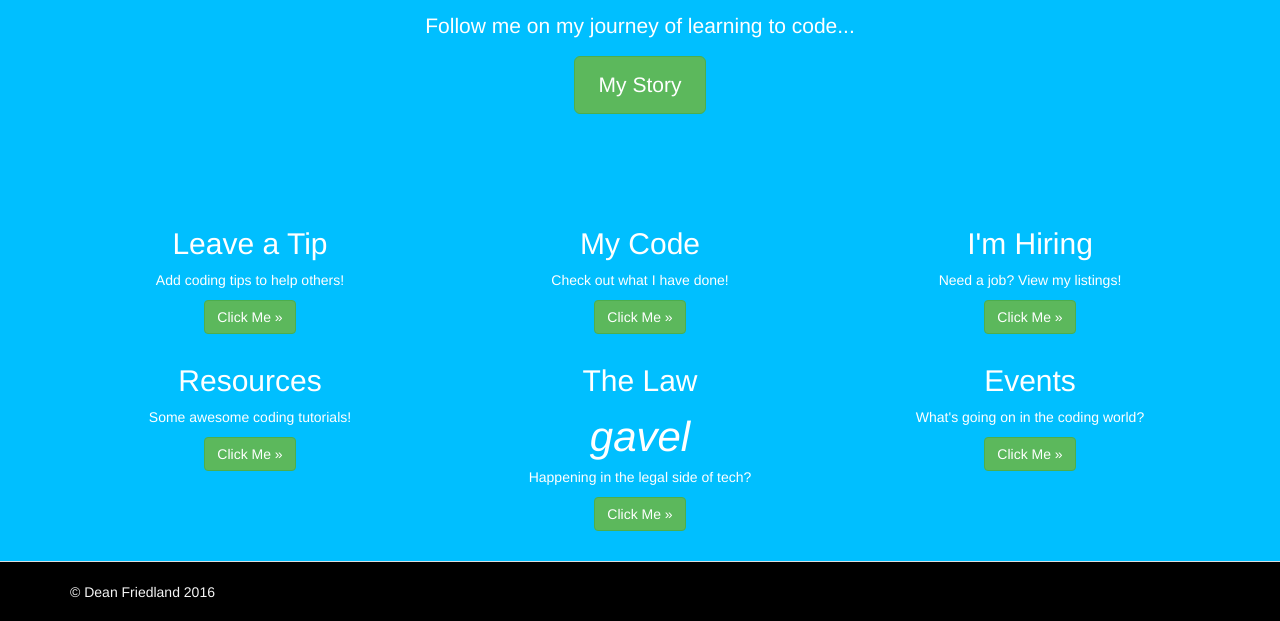
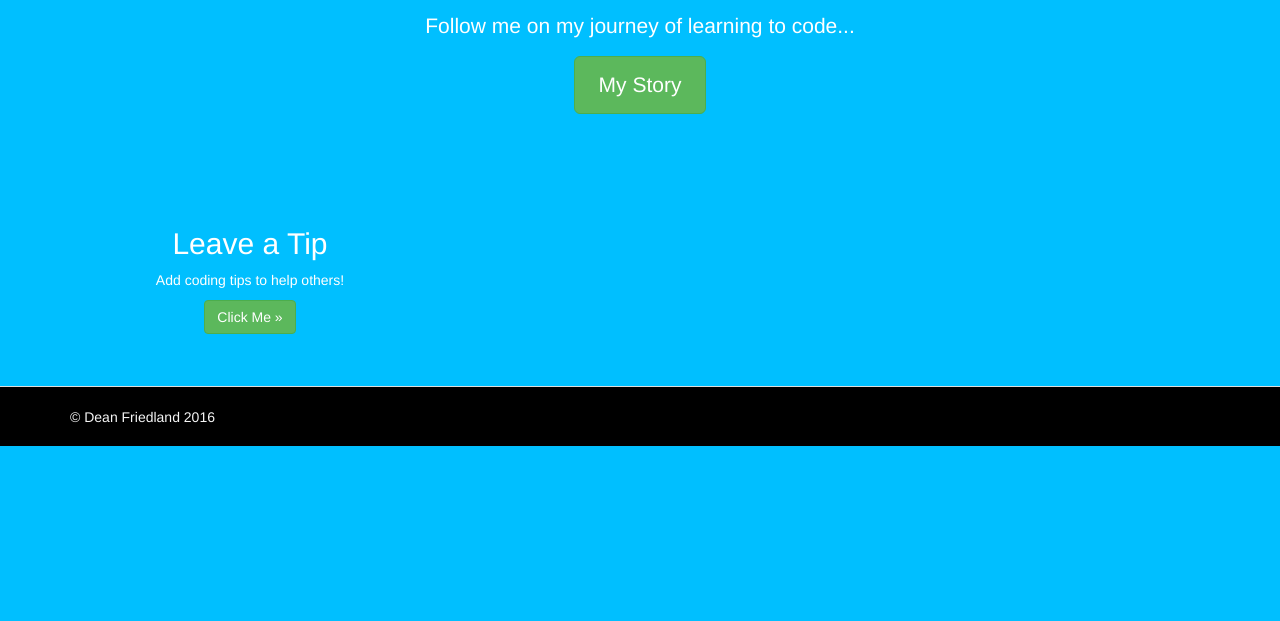
Before and after one commit to dfmmalaw/Portfolio-PHP-, a Yii app: template views/site/index.php in a window 1280 px wide. Shown: the part 354-975 px from the top of the page. After the commit the page ends 800 px from the top, so only its background shows below. Run offline with PHP 8.4 and a stand-in for Yii, Linux system fonts and the light colour scheme; the template is opened without the code that fills it, so the values that code supplies are empty; some libraries are stand-ins or nearby versions.

Commit message:
Removed the links from home page

```diff
--- a/views/site/index.php
+++ b/views/site/index.php
@@ -17,7 +17,7 @@ $this->title = 'My Yii Application';
 
         <p class="lead">Follow me on my journey of learning to code...</p>
 
-        <p><a class="btn btn-lg btn-success" href="http://www.deanfriedland.com/index.php/site/story">My Story</a></p>
+        <p><a class="btn btn-lg btn-success" href="http://www.tip-it.tech/index.php/site/story">My Story</a></p>
     </div>
 
     <div class="body-content">
@@ -33,66 +33,9 @@ $this->title = 'My Yii Application';
 
                 <p>Add coding tips to help others!</p>
 
-                <p><a class="btn btn-default" href="http://www.deanfriedland.com/index.php/tip/index">Click Me &raquo;</a></p>
+                <p><a class="btn btn-default" href="http://www.tip-it.tech/index.php/tip/index">Click Me &raquo;</a></p>
             </div>
-            <div class="col-lg-4">
-                <h2>My Code</h2>
 
-                <?php echo MD::icon(MD::_CODE)
-                    ->size(MD::SIZE_3X)
-                    // ->spin();
-                ?>
-
-                <p>Check out what I have done!</p>
-
-                <p><a class="btn btn-default" href="https://github.com/dfmmalaw">Click Me &raquo;</a></p>
-            </div>
-            <div class="col-lg-4">
-                <h2>I'm Hiring</h2>
-
-                <?php echo MD::icon(MD::_WORK)
-                    ->size(MD::SIZE_3X)
-                    // ->spin();
-                ?>
-
-                <p>Need a job? View my listings!</p>
-
-                <p><a class="btn btn-default" href="http://www.deanfriedland.com/index.php/site/jobs">Click Me &raquo;</a></p>
-            </div>
-            <div class="col-lg-4">
-                <h2>Resources</h2>
-
-                <?php echo MD::icon(MD::_SCHOOL)
-                    ->size(MD::SIZE_3X)
-                    // ->spin();
-                ?>
-
-                <p>Some awesome coding tutorials!</p>
-
-                <p><a class="btn btn-default" href="http://www.labnol.org/internet/learn-coding-online/28537/">Click Me &raquo;</a></p>
-            </div>
-            <div class="col-lg-4">
-                <h2>The Law</h2>
-
-              <i class="material-icons md-gavel">gavel</i>
-
-                <p>Happening in the legal side of tech?</p>
-
-                <p><a class="btn btn-default" href="http://www.lawtechnologytoday.org">Click Me &raquo;</a></p>
-            </div>
-            <div class="col-lg-4">
-
-                <h2>Events</h2>
-
-                <?php echo MD::icon(MD::_EVENT)
-                    ->size(MD::SIZE_3X)
-                    // ->spin();
-                ?>
-
-                <p>What's going on in the coding world?</p>
-
-                <p><a class="btn btn-default" href="http://www.meetup.com">Click Me &raquo;</a></p>
-            </div>
 
         </div>
 
```
